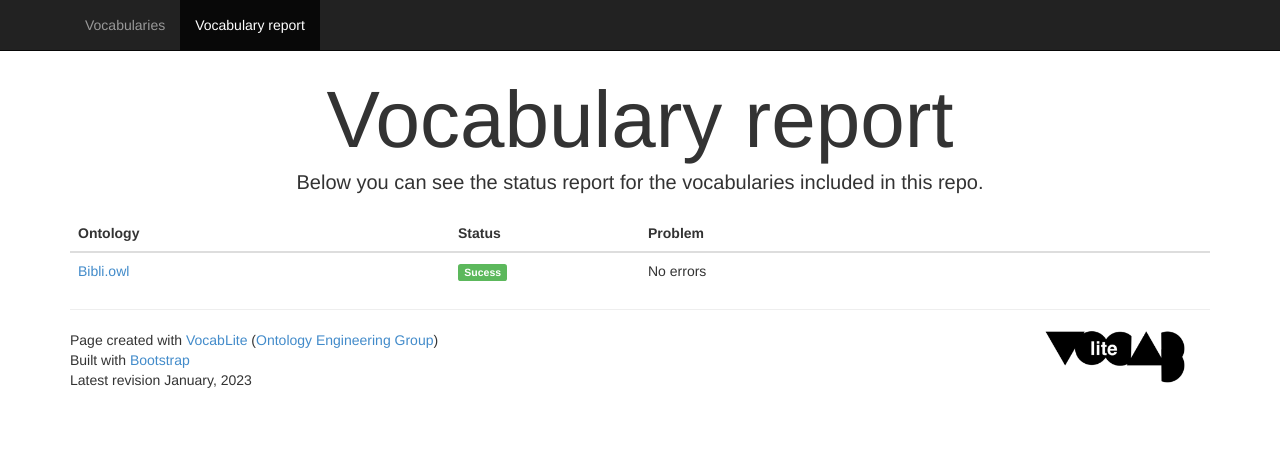
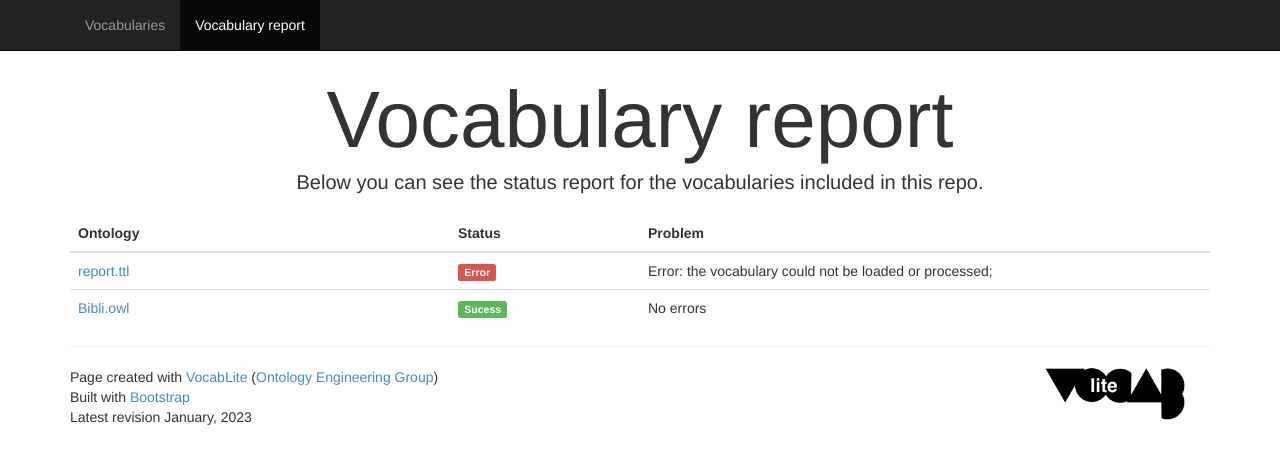
Before and after one commit to alvarogberdasco/BibliOWL, a plain HTML site: page report.html in a window 1280 px wide. Drawn offline with Linux system fonts and the light colour scheme.

Commit message:
ontoology generated

```diff
--- a/report.html
+++ b/report.html
@@ -69,7 +69,14 @@
 </thead>
 <tbody>
   <tr>
-<td><a href = "/home/ahmad/repos/prevclone-IGcf/Bibli.owl" target="_blank">Bibli.owl</a></td>
+<td><a href = "report.ttl" target="_blank">report.ttl</a></td>
+<td>
+<span class="label label-danger">Error</span>
+</td>
+<td>Error: the vocabulary could not be loaded or processed; </td>
+</tr>
+  <tr>
+<td><a href = "/home/ahmad/repos/prevclone-xiwR/ontologies/Bibli.owl" target="_blank">Bibli.owl</a></td>
 <td>
 <span class="label label-success">Sucess</span>
 </td>
```
Also changed, not shown: index.html (+1 -1 lines), 1 other file.
